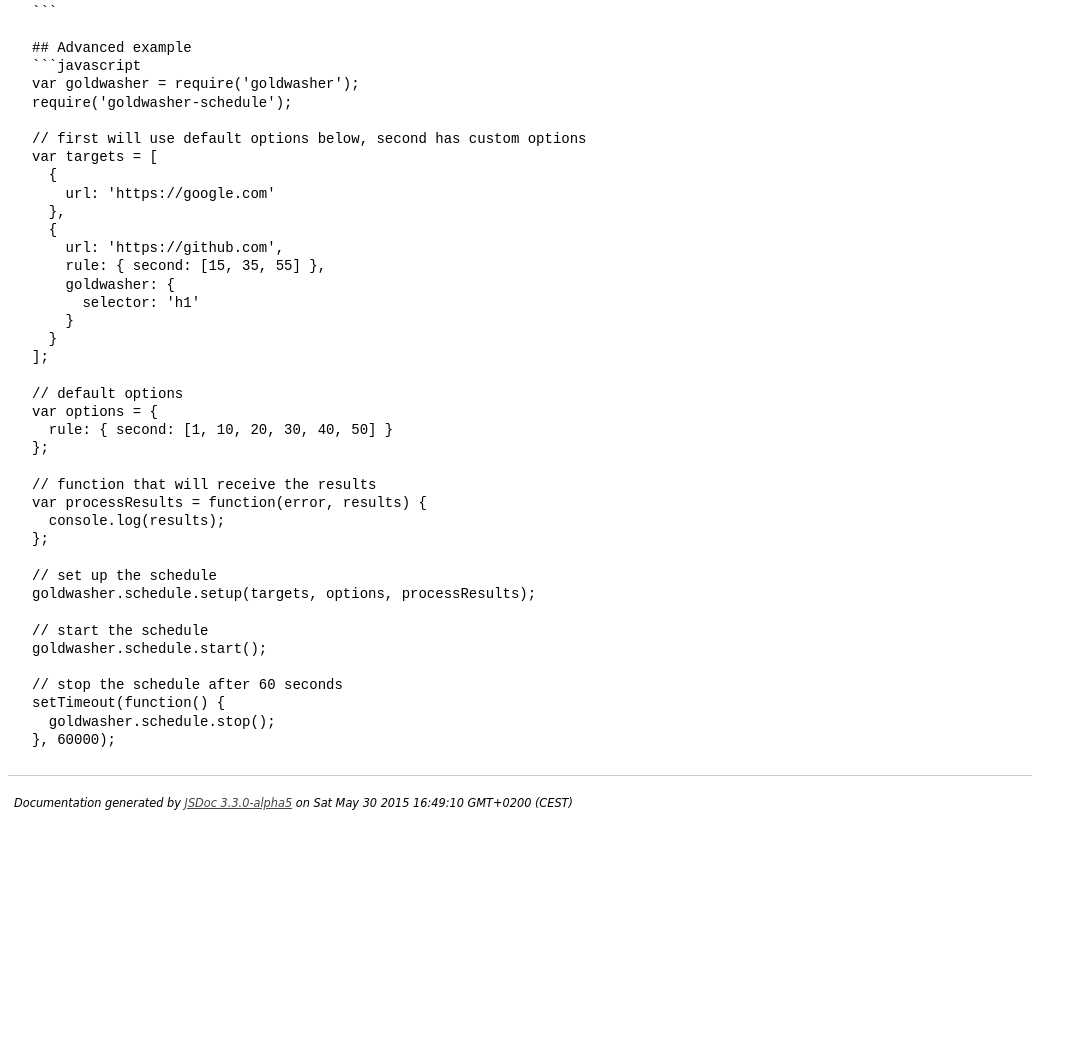
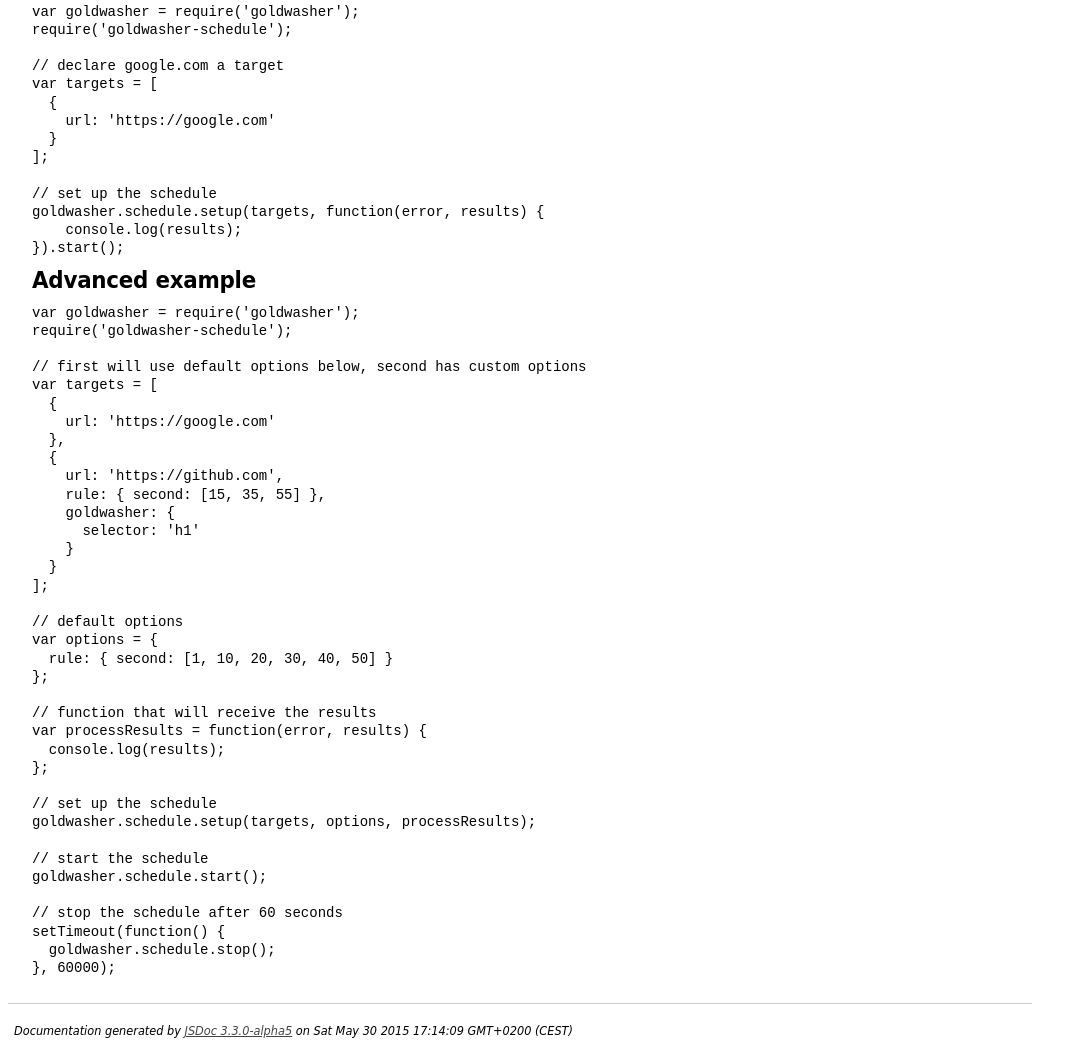
Before and after one commit to alexlangberg/node-goldwasher-schedule, a website: page docs/index.html in a window 1280 px wide. Shown: the part 2691-3745 px from the top of the page, without its empty margins (0-1087 px from the left). Before the commit the page ends 3517 px from the top, so only its background shows below. Drawn offline with Linux system fonts and the light colour scheme.

````diff
--- a/docs/index.html
+++ b/docs/index.html
@@ -110,11 +110,23 @@
 };
 </code></pre>
 <h2 id="example">Example</h2>
-<pre><code class="lang-javascript">```
+<pre><code class="lang-javascript">var goldwasher = require(&#39;goldwasher&#39;);
+require(&#39;goldwasher-schedule&#39;);
 
-## Advanced example
-```javascript
-var goldwasher = require(&#39;goldwasher&#39;);
+// declare google.com a target
+var targets = [
+  {
+    url: &#39;https://google.com&#39;
+  }
+];
+
+// set up the schedule
+goldwasher.schedule.setup(targets, function(error, results) {
+    console.log(results);
+}).start();
+</code></pre>
+<h2 id="advanced-example">Advanced example</h2>
+<pre><code class="lang-javascript">var goldwasher = require(&#39;goldwasher&#39;);
 require(&#39;goldwasher-schedule&#39;);
 
 // first will use default options below, second has custom options
@@ -169,7 +181,7 @@
 <br clear="both">
 
 <footer>
-    Documentation generated by <a href="https://github.com/jsdoc3/jsdoc">JSDoc 3.3.0-alpha5</a> on Sat May 30 2015 16:49:10 GMT+0200 (CEST)
+    Documentation generated by <a href="https://github.com/jsdoc3/jsdoc">JSDoc 3.3.0-alpha5</a> on Sat May 30 2015 17:14:09 GMT+0200 (CEST)
 </footer>
 
 <script> prettyPrint(); </script>
````
Also changed, not shown: docs/goldwasher-schedule.js.html (+10 -7 lines), lib/goldwasher-schedule.js (+9 -6 lines), test/goldwasher-schedule.spec.js (+1 -0 lines), .travis.yml.
